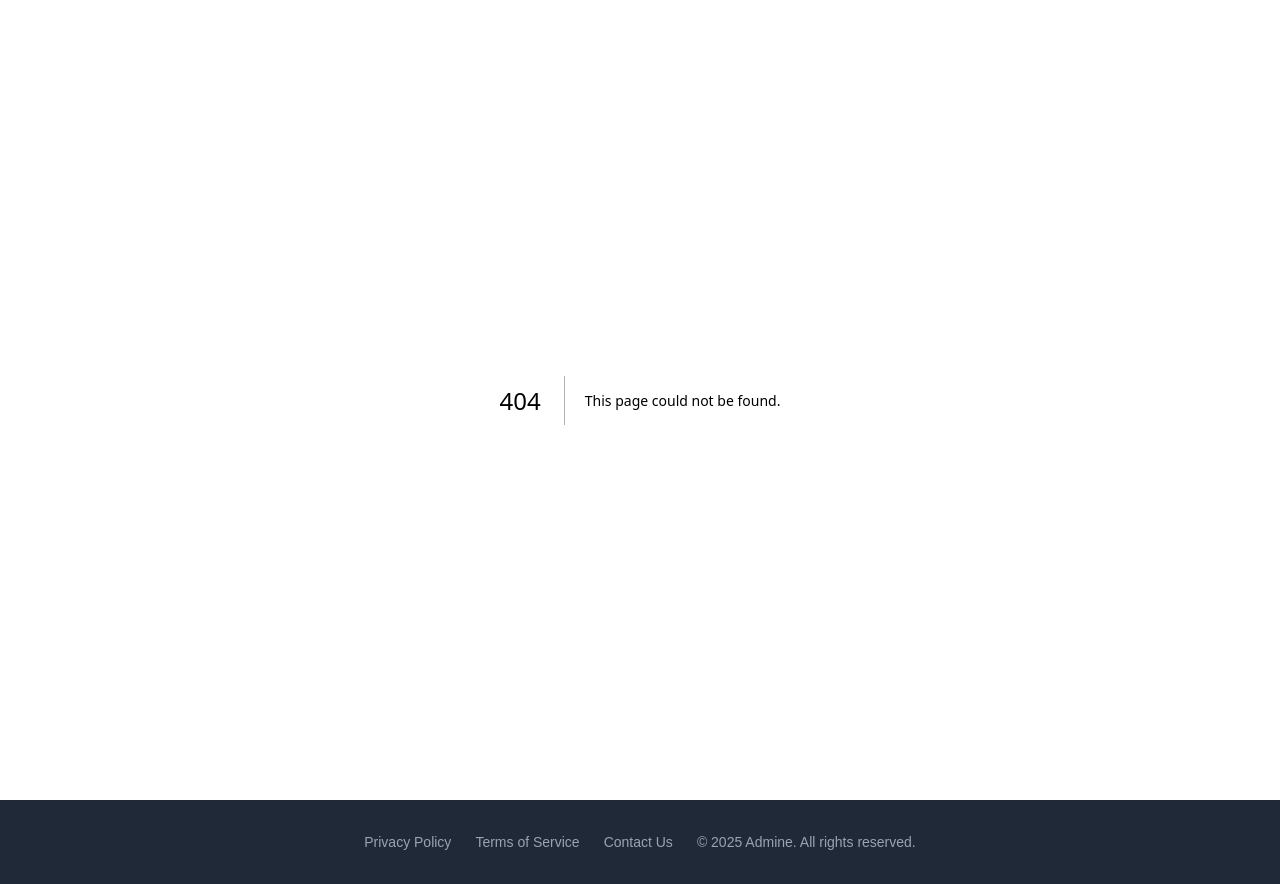
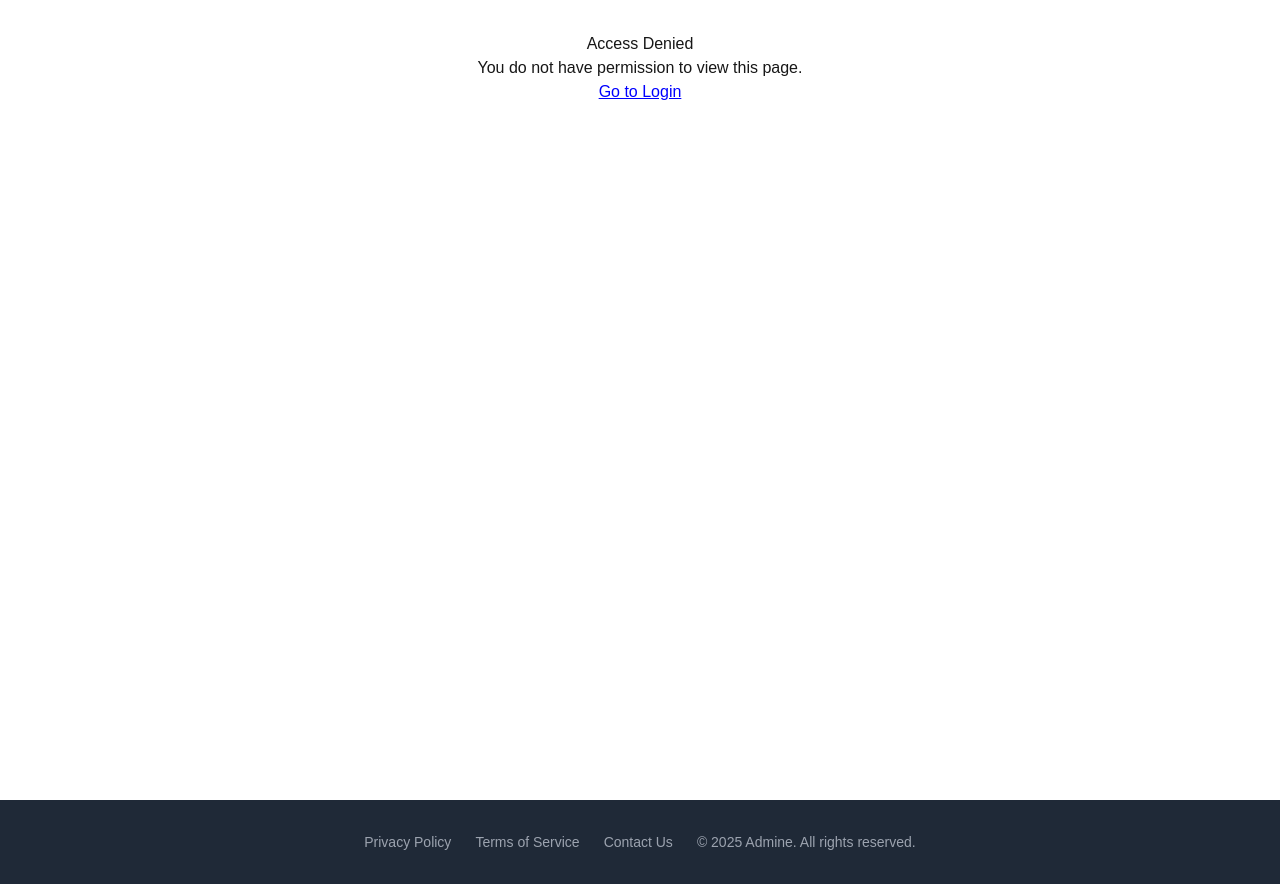
Before and after one commit to hissoune/myhabits-admin, a Next.js app: page /unauthozized in a window 1280 px wide. Before the commit this address had no page. Built offline with nearby package versions, Linux system fonts and the light colour scheme.

Commit message:
[Auth] feat: Added unauthorized page

```diff
--- /dev/null
+++ b/app/unauthozized/page.tsx
@@ -0,0 +1,11 @@
+export default function UnauthorizedPage() {
+    return (
+        <div style={{ textAlign: "center", padding: "2rem" }}>
+            <h1>Access Denied</h1>
+            <p>You do not have permission to view this page.</p>
+            <a href="/login" style={{ color: "blue", textDecoration: "underline" }}>
+                Go to Login
+            </a>
+        </div>
+    );
+}
```
